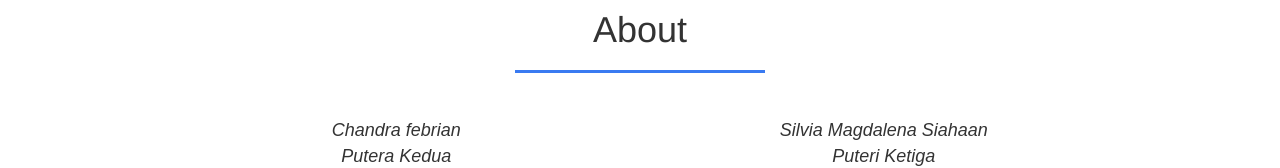
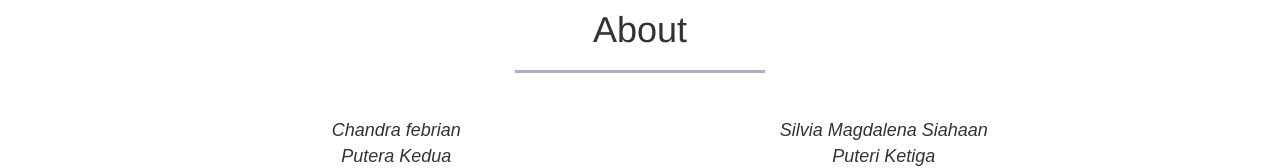
Before and after one commit to chandrafebrian/chandrafebrian.github.io, a plain HTML site: page index.html in a window 1280 px wide. Shown: the part 496-664 px from the top of the page. Drawn offline with Linux system fonts and the light colour scheme.

Commit message:
up
Signed-off-by: chandrafebrian99 <chandrafebrian99@gmail.com>

```diff
--- a/css/style.css
+++ b/css/style.css
@@ -37,7 +37,7 @@ body {
 
 hr {
     width: 250px;
-    border-top: 3px solid rgb(57, 122, 241);
+    border-top: 3px solid rgb(168, 177, 195);
 }
 
 section {
```
